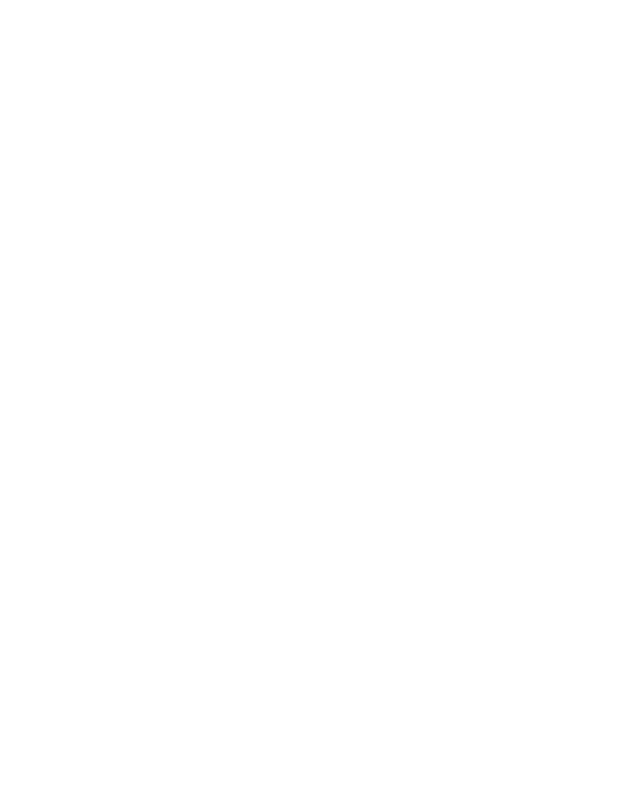
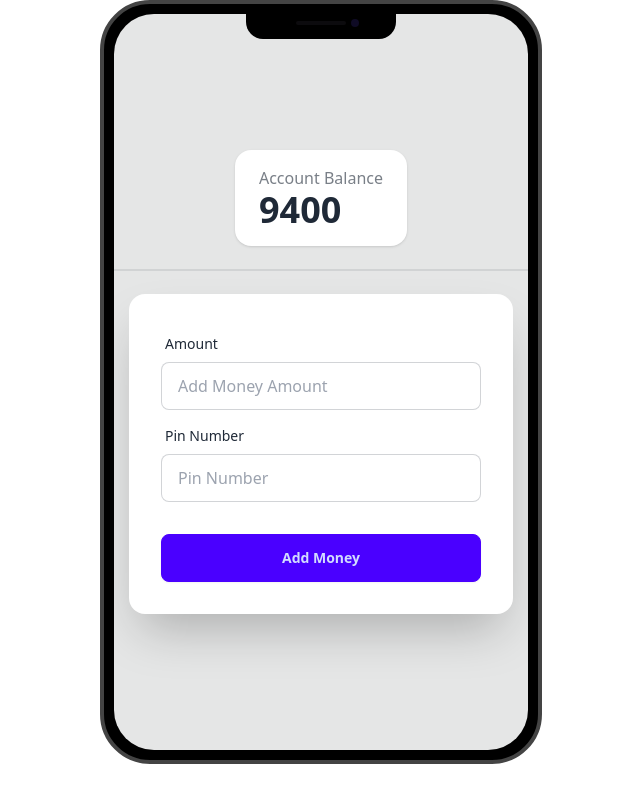
Before and after one commit to samiuzaman/MFS-Payoo2.0, a plain HTML site: page index.html in a window 1280 px wide. Shown: the whole page, without its empty margins (319-959 px from the left). Drawn offline with nearby package versions, Linux system fonts and the light colour scheme.

Commit message:
Add Money Function

```diff
--- /dev/null
+++ b/add_money.js
@@ -0,0 +1,16 @@
+document
+  .getElementById("add-money-btn")
+  .addEventListener("click", function (event) {
+    event.preventDefault();
+    const inputAddMoney = document.getElementById("input-add-money").value;
+    const inputPinNumber = document.getElementById("input-pin-number").value;
+
+    if (inputPinNumber === "1234") {
+      const accountBalance =
+        document.getElementById("account-balance").innerText;
+      const newBalance = parseFloat(accountBalance) + parseFloat(inputAddMoney);
+      document.getElementById("account-balance").innerText = newBalance;
+    } else {
+      alert("Failed to add money!");
+    }
+  });
--- a/index.html
+++ b/index.html
@@ -13,7 +13,56 @@
     <script src="https://cdn.tailwindcss.com"></script>
   </head>
   <body>
+    <main class="flex justify-center">
+      <div class="mockup-phone">
+        <div class="camera"></div>
+        <div class="display">
+          <div class="artboard artboard-demo phone-3">
+            <!-- account balance -->
+            <div class="stats shadow">
+              <div class="stat">
+                <div class="stat-title">Account Balance</div>
+                <div id="account-balance" class="stat-value">9400</div>
+              </div>
+            </div>
+            <div class="divider"></div>
+            <!-- Add Money Form Start -->
+            <div class="card bg-base-100 w-full max-w-sm shrink-0 shadow-2xl">
+              <form class="card-body">
+                <div class="form-control">
+                  <label class="label">
+                    <span class="label-text">Amount</span>
+                  </label>
+                  <input id="input-add-money"
+                    type="text"
+                    placeholder="Add Money Amount"
+                    class="input input-bordered"
+                    required
+                  />
+                </div>
+                <div class="form-control">
+                  <label class="label">
+                    <span class="label-text">Pin Number</span>
+                  </label>
+                  <input id="input-pin-number"
+                    type="password"
+                    placeholder="Pin Number"
+                    class="input input-bordered"
+                    required
+                  />
+
+                </div>
+                <div class="form-control mt-6">
+                  <button id="add-money-btn" class="btn btn-primary">Add Money</button>
+                </div>
+              </form>
+            </div>
+            <!-- Add Money Form End -->
+          </div>
+        </div>
+      </div>
+    </main>
     <!-- Link External JavaScript File -->
-     <script src=""></script>
+    <script src="add_money.js"></script>
   </body>
 </html>
```
Also changed, not shown: tailwind.config.js (added).
